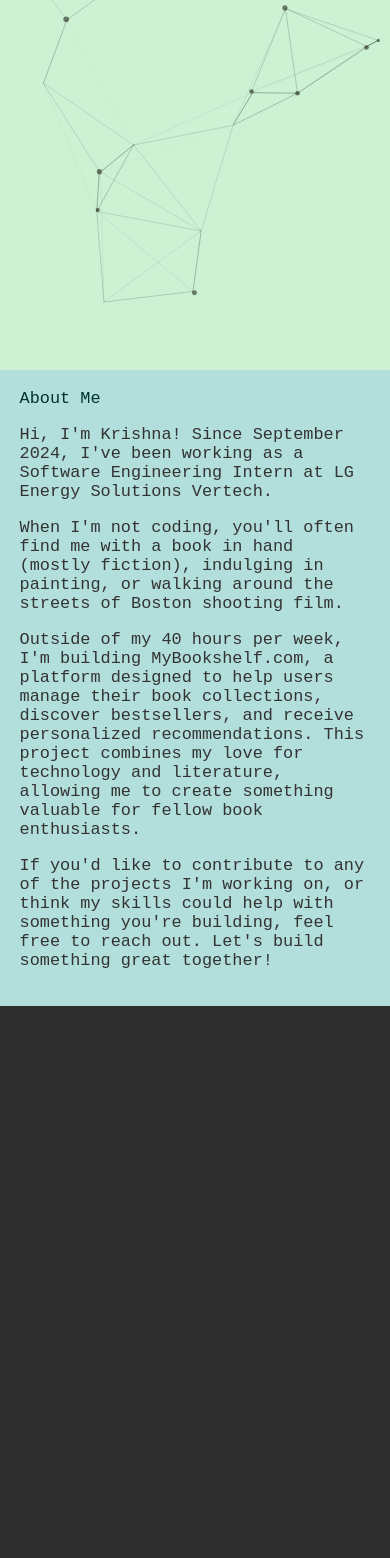
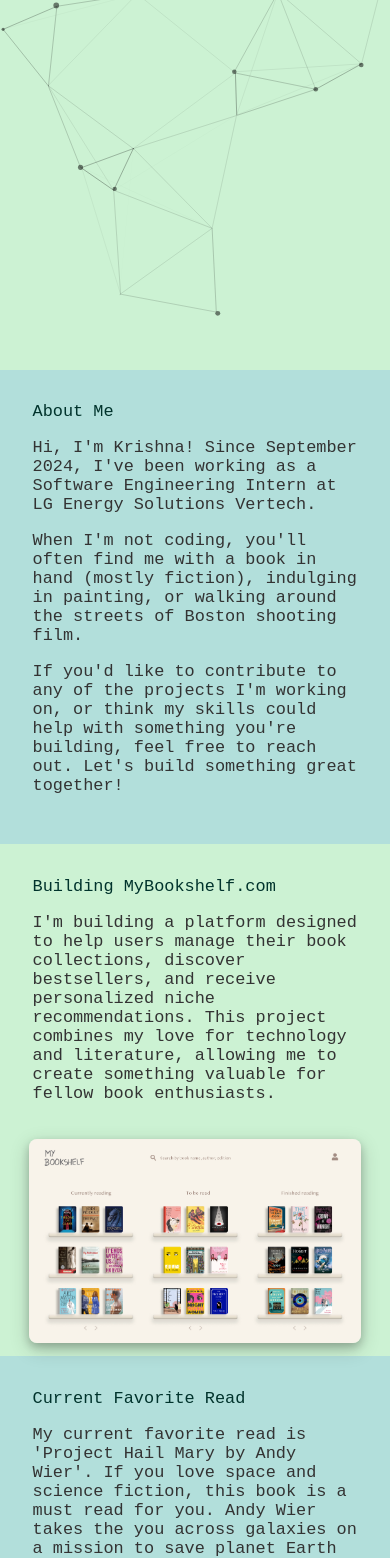
Before and after one commit to krishnaraketla/portfolio, a React (Create React App) app in the folder frontend/: page / in a window 390 px wide. Shown: the part 432-1990 px from the top of the page. Before the commit the page ends 1438 px from the top, so only its background shows below. Built offline with nearby package versions, Linux system fonts and the light colour scheme; the HTML template or start-up script is replaced by a standard one.

Commit message:
Passion project and favourite read

```diff
--- a/frontend/src/pages/Home.js
+++ b/frontend/src/pages/Home.js
@@ -13,9 +13,18 @@
                 text={[
                     "Hi, I'm Krishna! Since September 2024, I've been working as a Software Engineering Intern at LG Energy Solutions Vertech.",
                     "When I'm not coding, you'll often find me with a book in hand (mostly fiction), indulging in painting, or walking around the streets of Boston shooting film.",
-                    "Outside of my 40 hours per week, I'm building MyBookshelf.com, a platform designed to help users manage their book collections, discover bestsellers, and receive personalized recommendations. This project combines my love for technology and literature, allowing me to create something valuable for fellow book enthusiasts.",
                     "If you'd like to contribute to any of the projects I'm working on, or think my skills could help with something you're building, feel free to reach out. Let's build something great together!"
                 ]}
+            />
+            <PageSection
+                    title="Building MyBookshelf.com"
+                    image="/mybookshelf.png"
+                    text={[ "I'm building a platform designed to help users manage their book collections, discover bestsellers, and receive personalized niche recommendations. This project combines my love for technology and literature, allowing me to create something valuable for fellow book enthusiasts."]}
+            />
+            <PageSection
+                    title="Current Favorite Read"
+                    image="/book.jpg"
+                    text={["My current favorite read is 'Project Hail Mary by Andy Wier'. If you love space and science fiction, this book is a must read for you. Andy Wier takes the you across galaxies on a mission to save planet Earth and by the time you are done with this book you are left with awe at the universe and an existential crisis."]}
             />
         </div>
     );
--- a/frontend/src/styles/PageSection.css
+++ b/frontend/src/styles/PageSection.css
@@ -1,13 +1,12 @@
 .page-section {
     flex:1;
     display: flex;
-    padding:0;
+    padding:1rem;
     margin:0;
     min-height: 40dvh;
 }
 
 .page-section:nth-child(even) {
-    border: 1px solid black;
     background-color: var(--background-color);
     flex-direction: row;
     z-index: 1000;
@@ -15,7 +14,6 @@
 }
 
 .page-section:nth-child(odd) {
-    /* border: 0.5px solid black; */
     background-color: var(--alt-background-color);
     flex-direction: row-reverse;
     z-index: 1000;
@@ -39,6 +37,7 @@
     color: var(--body-text-color);
     /* font-size: 1.2rem; */
     font-size: clamp(1.3rem, 4vw, 2rem);
+    margin-inline: auto;
 }
 
 .page-section-image {
@@ -49,12 +48,10 @@
 }
 
 .page-section-image img{
-    object-fit:cover;
     display: block;
-    width: auto;
-    height: auto;
-    max-height: 50vh;
-    margin-right: 20px;
+    max-width: 35dvw;
+    max-height: 45dvh;
+    /* margin-right: 20px; */
     border-radius: 8px;
     box-shadow: 0 4px 8px rgba(0, 0, 0, 0.2), 0 6px 20px rgba(0, 0, 0, 0.19);
     transition: transform 0.3s ease-in-out;
@@ -71,12 +68,17 @@
     gap: 10px;
 }
 
-.page-section-images img {
-object-fit:cover;
-display: block;
-width: 100%;
-height: auto;
-margin-right: 20px;
-border-radius: 8px;
-box-shadow: 0 4px 8px rgba(0, 0, 0, 0.2), 0 6px 20px rgba(0, 0, 0, 0.19);
+
+@media (max-width: 40em) {
+    .page-section:nth-child(even) {
+        flex-direction: column-reverse;
+    }
+    .page-section:nth-child(odd) {
+        flex-direction: column-reverse;
+    }
+    .page-section-image img{
+        display: block;
+        max-width: 85dvw;
+        max-height: 35dvh;
+    }
 }
```
